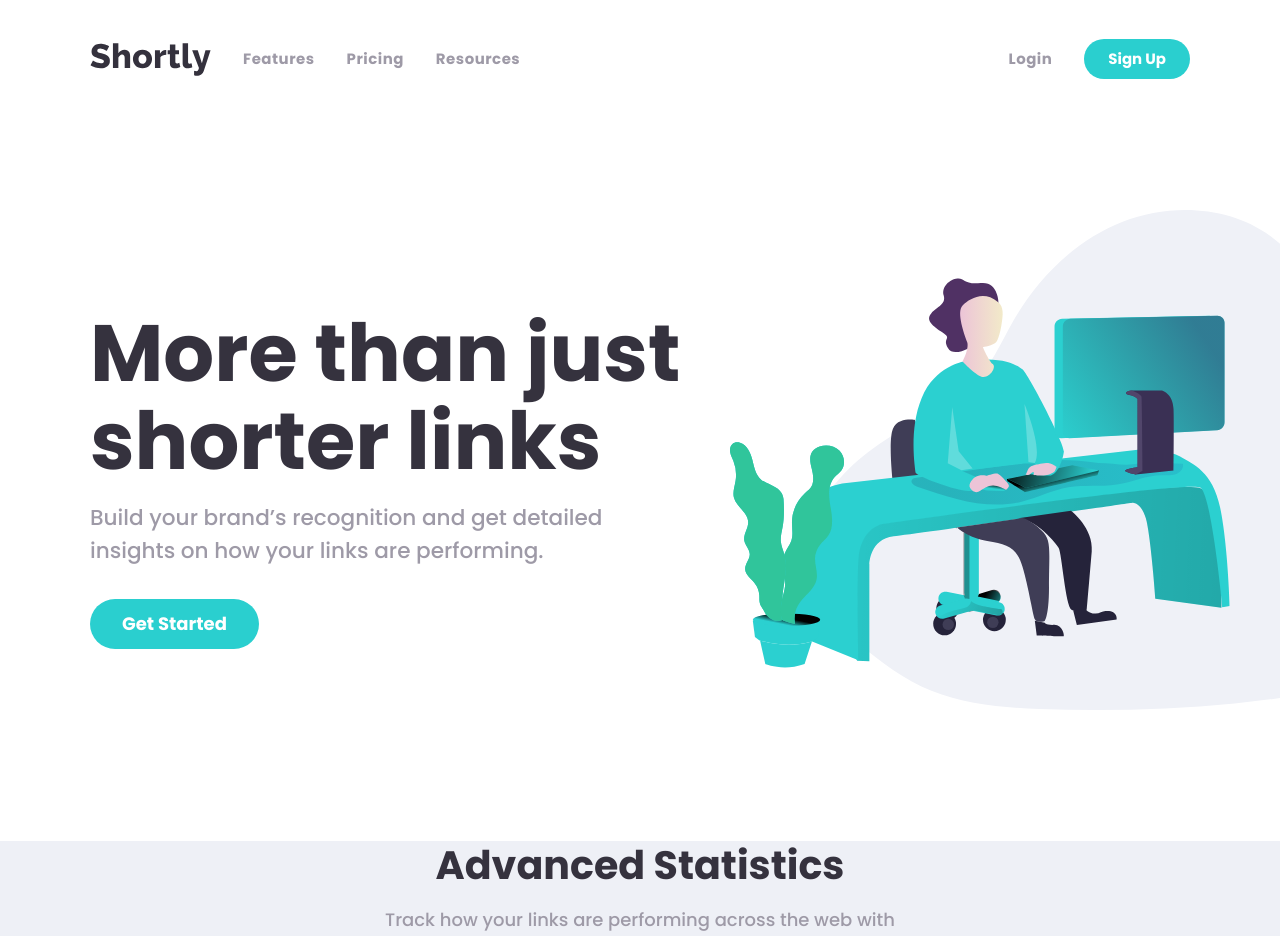
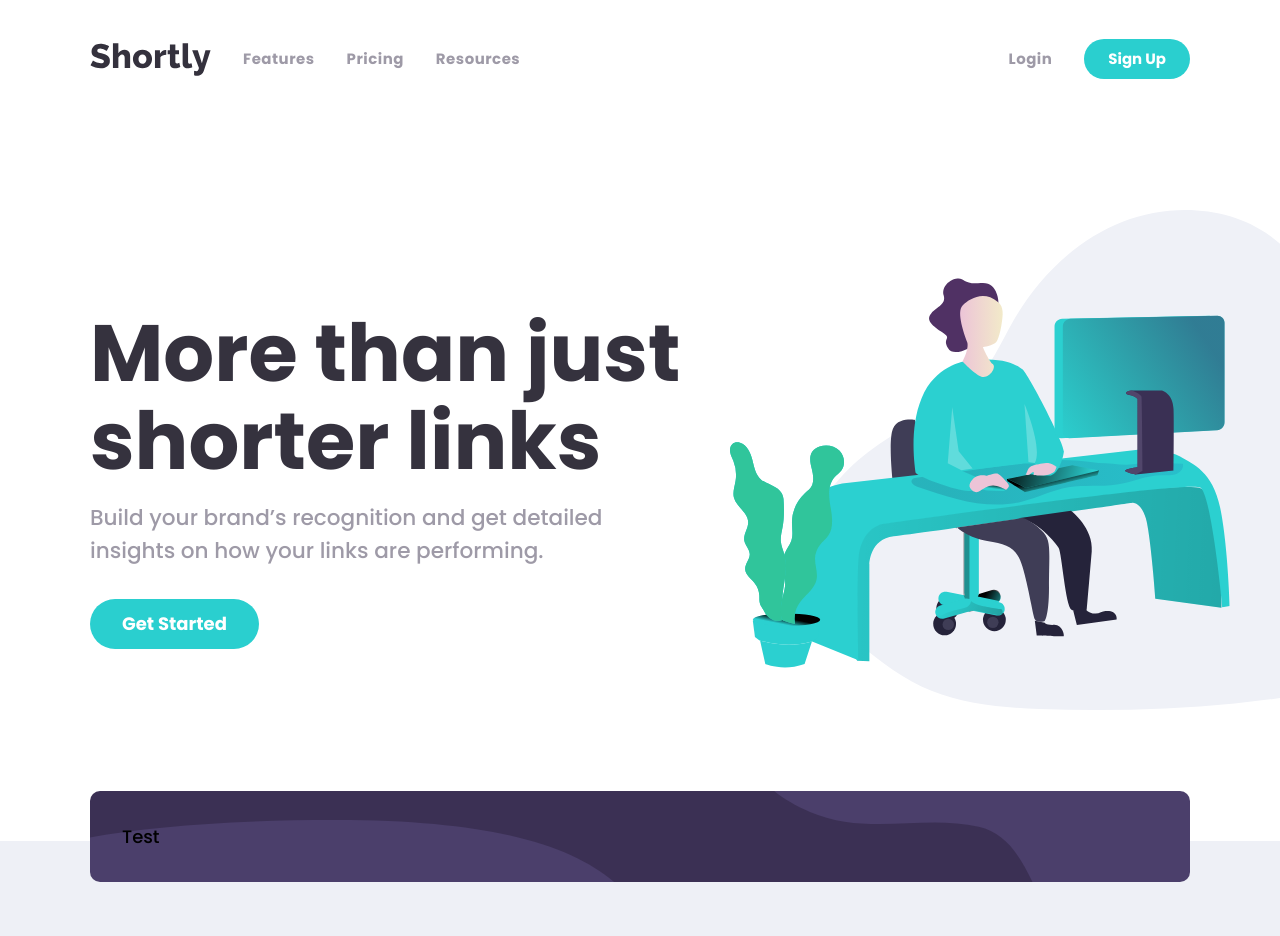
Before and after one commit to msunji/url-shortener, a React (Create React App) app: page / in a window 1280 px wide. Shown: the top 936 px of the page. Built offline with nearby package versions, Linux system fonts and the light colour scheme.

Commit message:
Import and add Shortener component

```diff
--- a/src/components/Statistics.js
+++ b/src/components/Statistics.js
@@ -1,10 +1,12 @@
 import '../styles/components/Statistics.scss';
+import Shortener from './Shortener';
 import Card from './Card';
 
 const Statistics = () => {
   return (
     <section className="statistics">
       <div className="statistics__container">
+        <Shortener />
         <div className="statistics__text">
           <h2>Advanced Statistics</h2>
           <p>Track how your links are performing across the web with our advanced statistics dashboard.</p>
```
